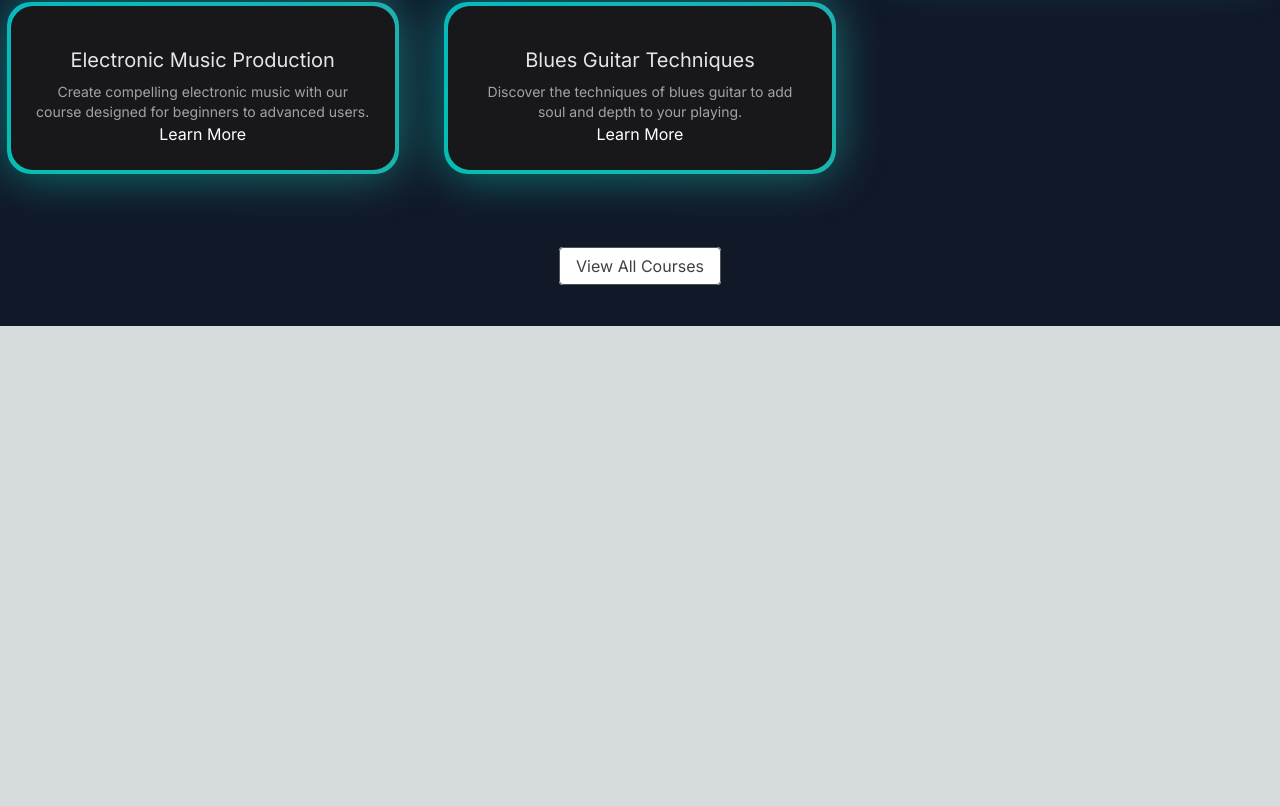
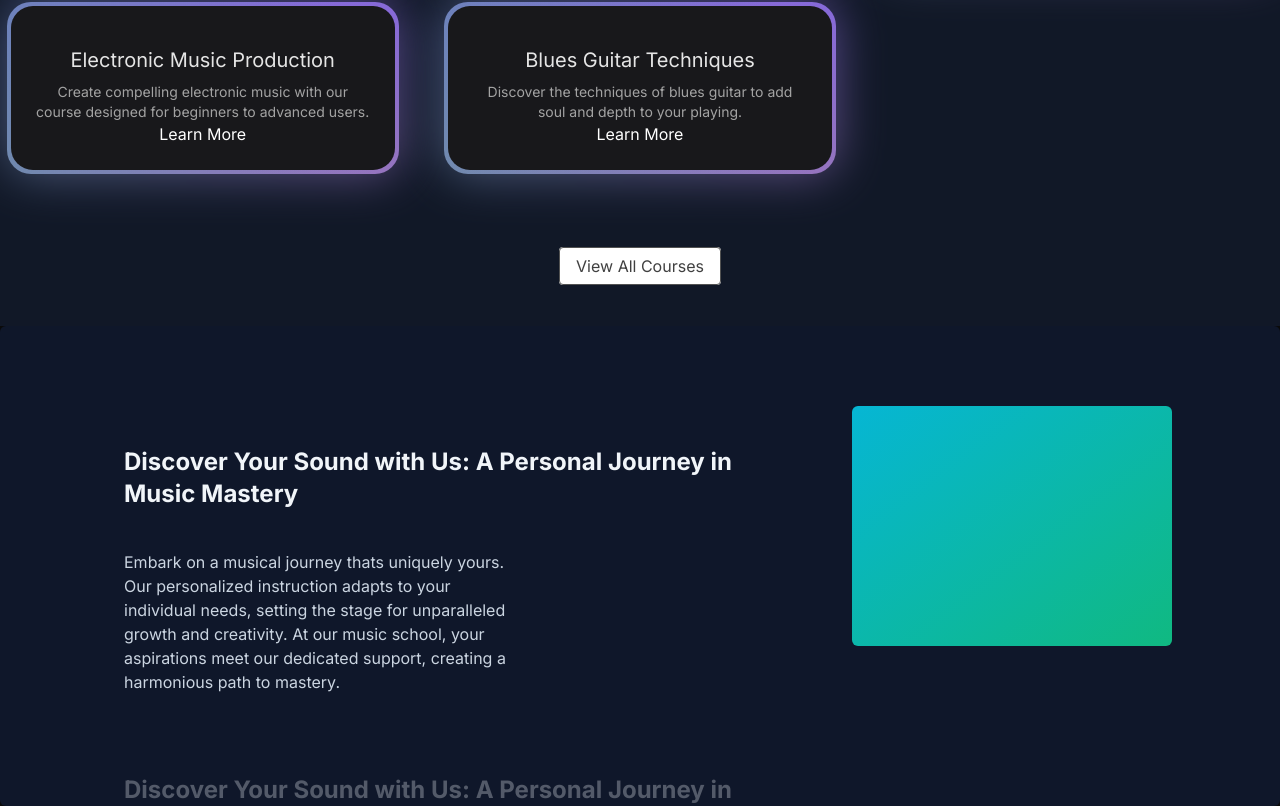
Before and after one commit to KaranJoseph12/Music-Website, a Next.js app: page / in a window 1280 px wide. Shown: the part 1022-1828 px from the top of the page. Before the commit the page ends 1348 px from the top, so only its background shows below. Built offline with nearby package versions, Linux system fonts and the light colour scheme.

Commit message:
WhyChooseUs section

```diff
--- a/src/app/page.tsx
+++ b/src/app/page.tsx
@@ -1,5 +1,6 @@
 import FeaturedCourses from "@/components/FeaturedCourses";
 import HeroSection from "@/components/HeroSection";
+import WhyChooseUs from "@/components/WhyChooseUs";
 
 
 export default function Home() {
@@ -8,6 +9,7 @@
 
       <HeroSection/>
       <FeaturedCourses/>
+      <WhyChooseUs/>
     </main>
   );
 }
--- /dev/null
+++ b/src/components/WhyChooseUs.tsx
@@ -0,0 +1,47 @@
+"use client";
+import React from "react";
+import { StickyScroll } from "./ui/sticky-scroll-reveal";
+
+const musicSchoolContent = [
+  {
+    title: 'Discover Your Sound with Us: A Personal Journey in Music Mastery',
+    description:
+      'Embark on a musical journey thats uniquely yours. Our personalized instruction adapts to your individual needs, setting the stage for unparalleled growth and creativity. At our music school, your aspirations meet our dedicated support, creating a harmonious path to mastery.',
+  },
+  {
+    title: 'Discover Your Sound with Us: A Personal Journey in Music Mastery',
+    description:
+      'Embark on a musical journey thats uniquely yours. Our personalized instruction adapts to your individual needs, setting the stage for unparalleled growth and creativity. At our music school, your aspirations meet our dedicated support, creating a harmonious path to mastery.',
+  },
+  {
+    title: 'Discover Your Sound with Us: A Personal Journey in Music Mastery',
+    description:
+      'Embark on a musical journey thats uniquely yours. Our personalized instruction adapts to your individual needs, setting the stage for unparalleled growth and creativity. At our music school, your aspirations meet our dedicated support, creating a harmonious path to mastery.',
+  },
+  {
+    title: 'Live Feedback & Engagement',
+    description:
+      'Immerse yourself in an interactive learning experience where feedback is immediate, just like real-time changes in a collaborative project. This approach enhances your understanding and mastery of music concepts and performance techniques.',
+  },
+  {
+    title: 'Cutting-Edge Curriculum',
+    description:
+      'Our curriculum is continuously updated to include the latest music education trends and technologies, ensuring youre always learning with the most current and effective methods. Say goodbye to outdated materials and welcome an education that evolves with the industry.',
+  },
+  {
+    title: 'Limitless Learning Opportunities',
+    description:
+      'With our expansive resource library and dynamic course offerings, youll never find yourself without something new to explore. Our platform provides continuous opportunities for growth, ensuring your musical skills are always advancing.',
+  },
+];
+
+
+function WhyChooseUs() {
+  return (
+    <div>
+      <StickyScroll content={musicSchoolContent}/>
+    </div>
+  )
+}
+
+export default WhyChooseUs
--- /dev/null
+++ b/src/components/ui/sticky-scroll-reveal.tsx
@@ -0,0 +1,105 @@
+"use client";
+import React, { useRef } from "react";
+import { useMotionValueEvent, useScroll } from "framer-motion";
+import { motion } from "framer-motion";
+import { cn } from "@/utils/cn";
+
+export const StickyScroll = ({
+  content,
+  contentClassName,
+}: {
+  content: {
+    title: string;
+    description: string;
+    content?: React.ReactNode | any;
+  }[];
+  contentClassName?: string;
+}) => {
+  const [activeCard, setActiveCard] = React.useState(0);
+  const ref = useRef<any>(null);
+  const { scrollYProgress } = useScroll({
+    // uncomment line 22 and comment line 23 if you DONT want the overflow container and want to have it change on the entire page scroll
+    // target: ref
+    container: ref,
+    offset: ["start start", "end start"],
+  });
+  const cardLength = content.length;
+
+  useMotionValueEvent(scrollYProgress, "change", (latest) => {
+    const cardsBreakpoints = content.map((_, index) => index / cardLength);
+    const closestBreakpointIndex = cardsBreakpoints.reduce(
+      (acc, breakpoint, index) => {
+        const distance = Math.abs(latest - breakpoint);
+        if (distance < Math.abs(latest - cardsBreakpoints[acc])) {
+          return index;
+        }
+        return acc;
+      },
+      0
+    );
+    setActiveCard(closestBreakpointIndex);
+  });
+
+  const backgroundColors = [
+    "var(--slate-900)",
+    "var(--black)",
+    "var(--neutral-900)",
+  ];
+  const linearGradients = [
+    "linear-gradient(to bottom right, var(--cyan-500), var(--emerald-500))",
+    "linear-gradient(to bottom right, var(--pink-500), var(--indigo-500))",
+    "linear-gradient(to bottom right, var(--orange-500), var(--yellow-500))",
+  ];
+  return (
+    <motion.div
+      animate={{
+        backgroundColor: backgroundColors[activeCard % backgroundColors.length],
+      }}
+      className="h-[30rem] overflow-y-auto flex justify-center relative space-x-10 rounded-md p-10"
+      ref={ref}
+    >
+      <div className="div relative flex items-start px-4">
+        <div className="max-w-2xl">
+          {content.map((item, index) => (
+            <div key={item.title + index} className="my-20">
+              <motion.h2
+                initial={{
+                  opacity: 0,
+                }}
+                animate={{
+                  opacity: activeCard === index ? 1 : 0.3,
+                }}
+                className="text-2xl font-bold text-slate-100"
+              >
+                {item.title}
+              </motion.h2>
+              <motion.p
+                initial={{
+                  opacity: 0,
+                }}
+                animate={{
+                  opacity: activeCard === index ? 1 : 0.3,
+                }}
+                className="text-kg text-slate-300 max-w-sm mt-10"
+              >
+                {item.description}
+              </motion.p>
+            </div>
+          ))}
+          <div className="h-40" />
+        </div>
+      </div>
+      <motion.div
+        animate={{
+          background: linearGradients[activeCard % linearGradients.length],
+        }}
+        className={cn(
+          "hidden lg:block h-60 w-80 rounded-md bg-white sticky top-10 overflow-hidden",
+          contentClassName
+        )}
+      >
+        {content[activeCard].content ?? null}
+      </motion.div>
+    </motion.div>
+  );
+};
```
